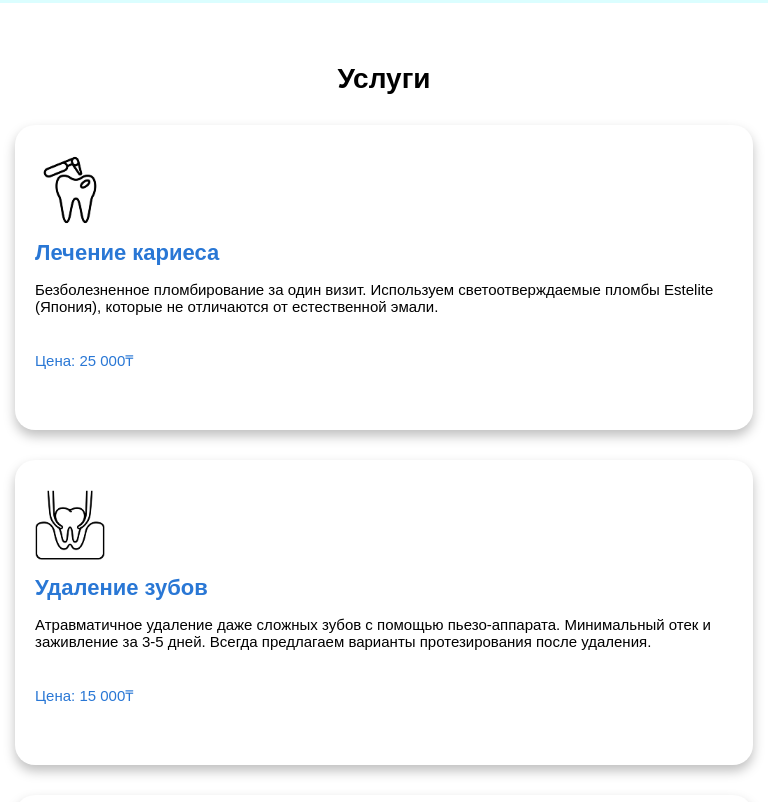
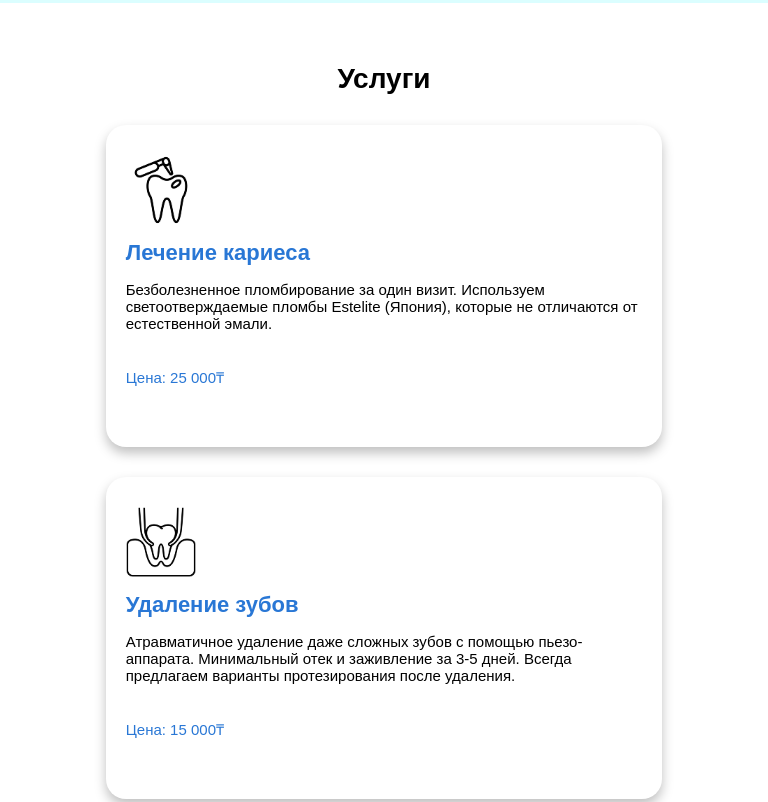
Before and after one commit to BakenDaniyar/SmileLab, a plain HTML site: page index.html in a window 768 px wide. Shown: the part 920-1722 px from the top of the page. Drawn offline with Linux system fonts and the light colour scheme.

Commit message:
третий коммит еще раз исправил контейнеры

```diff
--- a/phone.css
+++ b/phone.css
@@ -191,12 +191,15 @@ font-size:12px;
 
   .grid-services-carts {
     display: flex;
+    justify-content: center;
+    align-items: center;
     flex-direction: column;
     gap: 30px;
     margin: 30px 0 0 0;
   }
 
   .service-cart {
+    width:70%;
     padding: 20px;
     border-radius: 20px;
   }
--- a/tablet.css
+++ b/tablet.css
@@ -93,6 +93,7 @@ font-size:14px;
 margin-top:75px;
 }
 .grid-services-carts{
+    display: grid;
     grid-template-columns: repeat(auto-fill, minmax(380px, 2fr));
     grid-column-gap:15px;
     grid-row-gap:20px;
```
